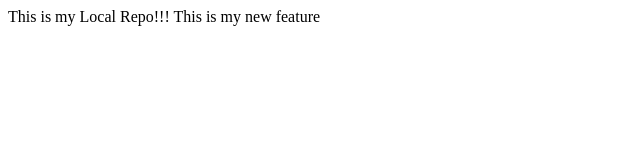
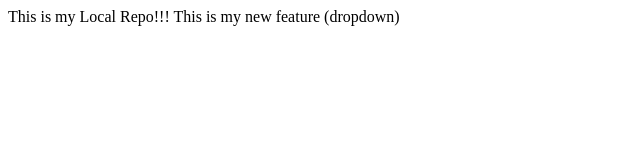
Before and after one commit to Malini-sunware/localrepo, a plain HTML site: page index.html in a window 1280 px wide. Shown: the whole page, without its empty margins (0-640 px from the left). Drawn offline with Linux system fonts and the light colour scheme.

```diff
--- a/index.html
+++ b/index.html
@@ -1,2 +1,2 @@
 <pr> This is my Local Repo!!!</pr>
-<pr> This is my new feature</pr>
+<pr> This is my new feature (dropdown) </pr>
```
